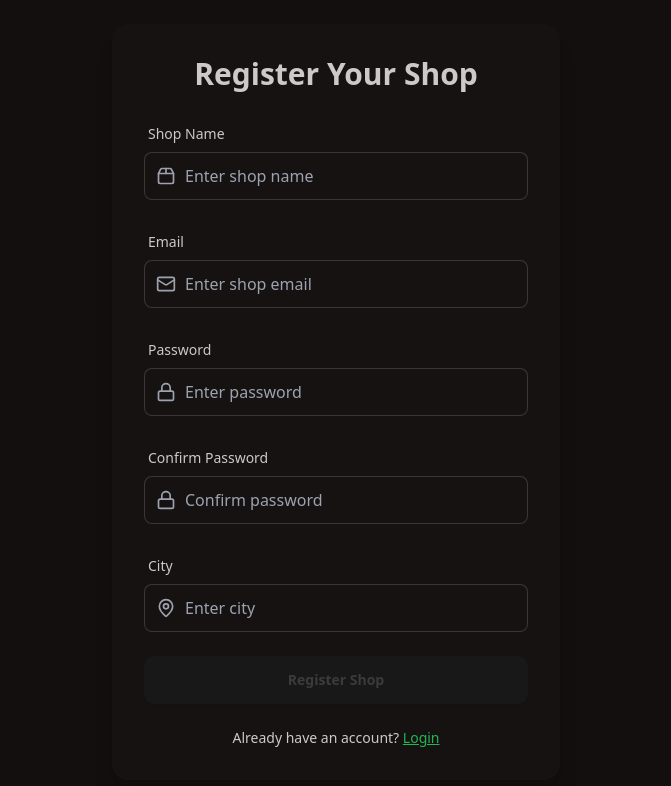
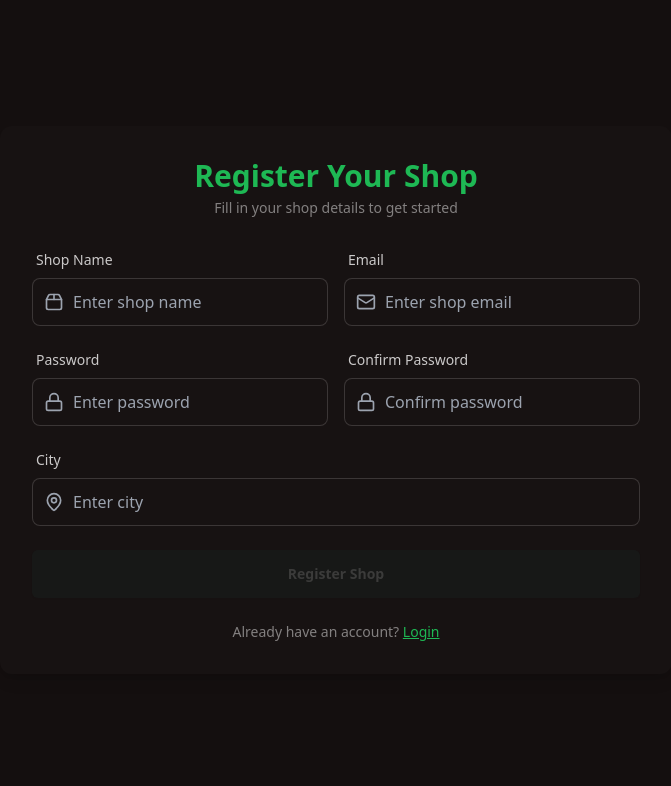
Before and after one commit to milan-koirala/pern-discount-listing-app, a React (Vite) app in the folder frontend/: page /register in a window 1280 px wide. Shown: the top 786 px of the page, without its empty margins (304-975 px from the left). Built offline with nearby package versions, Linux system fonts and the light colour scheme; no server answers.

Commit message:
Refactor ShopRegisterPage layout and styling for improved UI/UX

```diff
--- a/frontend/src/pages/ShopRegisterPage.jsx
+++ b/frontend/src/pages/ShopRegisterPage.jsx
@@ -1,11 +1,16 @@
 import { useState } from "react";
 import { Link, useNavigate } from "react-router-dom";
 import { useShopStore } from "../store/useShopStore";
-import { Package2Icon, MailIcon, LockIcon, MapPinIcon } from "lucide-react";
+import {
+  Package2Icon,
+  MailIcon,
+  LockIcon,
+  MapPinIcon,
+} from "lucide-react";
 import InputField from "../components/InputField";
 
 function ShopRegisterPage() {
-    const { addShop, formData, setFormData, loading, error } = useShopStore();
+  const { addShop, formData, setFormData, loading } = useShopStore();
   const [errors, setErrors] = useState({});
   const navigate = useNavigate();
 
@@ -15,7 +20,8 @@ function ShopRegisterPage() {
     if (!formData.email?.match(/^[\w-]+(\.[\w-]+)*@([\w-]+\.)+[a-zA-Z]{2,7}$/))
       newErrors.email = "Invalid email format";
     if (!formData.password?.trim()) newErrors.password = "Password is required";
-    if (formData.password?.length < 8) newErrors.password = "Password must be at least 8 characters";
+    if (formData.password?.length < 8)
+      newErrors.password = "Password must be at least 8 characters";
     if (formData.password !== formData.confirm_password)
       newErrors.confirm_password = "Passwords do not match";
     if (!formData.city?.trim()) newErrors.city = "City is required";
@@ -41,15 +47,19 @@ function ShopRegisterPage() {
   };
 
   return (
-    <div className="flex min-h-screen items-center justify-center p-4 sm:p-6">
-        <div className="card w-full max-w-md bg-base-100 shadow-xl">
-        <div className="card-body space-y-4">
-            <h2 className="text-center text-2xl sm:text-3xl font-bold">
+    <div className="min-h-screen flex items-center justify-center bg-base-200 px-4 sm:px-6 lg:px-8">
+      <div className="w-full max-w-md md:max-w-2xl bg-base-100 shadow-lg rounded-xl p-6 sm:p-8">
+        <div className="text-center mb-6">
+          <h2 className="text-2xl sm:text-3xl font-bold text-primary">
             Register Your Shop
           </h2>
+          <p className="mt-1 text-sm text-base-content/60">
+            Fill in your shop details to get started
+          </p>
+        </div>
 
         <form onSubmit={handleSubmit} className="space-y-6">
-            <div className="grid gap-6">
+          <div className="grid grid-cols-1 md:grid-cols-2 gap-4">
             <InputField
               label="Shop Name"
               type="text"
@@ -99,13 +109,18 @@ function ShopRegisterPage() {
               placeholder="Confirm password"
               value={formData.confirm_password || ""}
               onChange={(e) =>
-                    setFormData({ ...formData, confirm_password: e.target.value })
+                setFormData({
+                  ...formData,
+                  confirm_password: e.target.value,
+                })
               }
               icon={LockIcon}
               id="shop-confirm-password"
               error={errors.confirm_password}
             />
 
+            {/* City field spans both columns on md+ screens */}
+            <div className="md:col-span-2">
               <InputField
                 label="City"
                 type="text"
@@ -120,12 +135,15 @@ function ShopRegisterPage() {
                 error={errors.city}
               />
             </div>
+          </div>
 
-            <div className="modal-action">
+          {errors.general && (
+            <div className="text-error text-sm">{errors.general}</div>
+          )}
+
           <button
             type="submit"
-                className="btn btn-primary w-full"
-                style={{ borderRadius: "10px" }}
+            className="btn btn-primary w-full rounded-md"
             disabled={
               !formData.shop_name?.trim() ||
               !formData.email?.trim() ||
@@ -141,16 +159,14 @@ function ShopRegisterPage() {
               "Register Shop"
             )}
           </button>
-            </div>
         </form>
 
-            <p className="text-center text-sm">
+        <p className="mt-6 text-center text-sm text-base-content/60">
           Already have an account?{" "}
-            <Link to="/login" className="link link-primary">
+          <Link to="/login" className="link link-primary font-medium">
             Login
           </Link>
         </p>
-        </div>
       </div>
     </div>
   );
```
Lines whose indentation alone changed are shown as unchanged.
